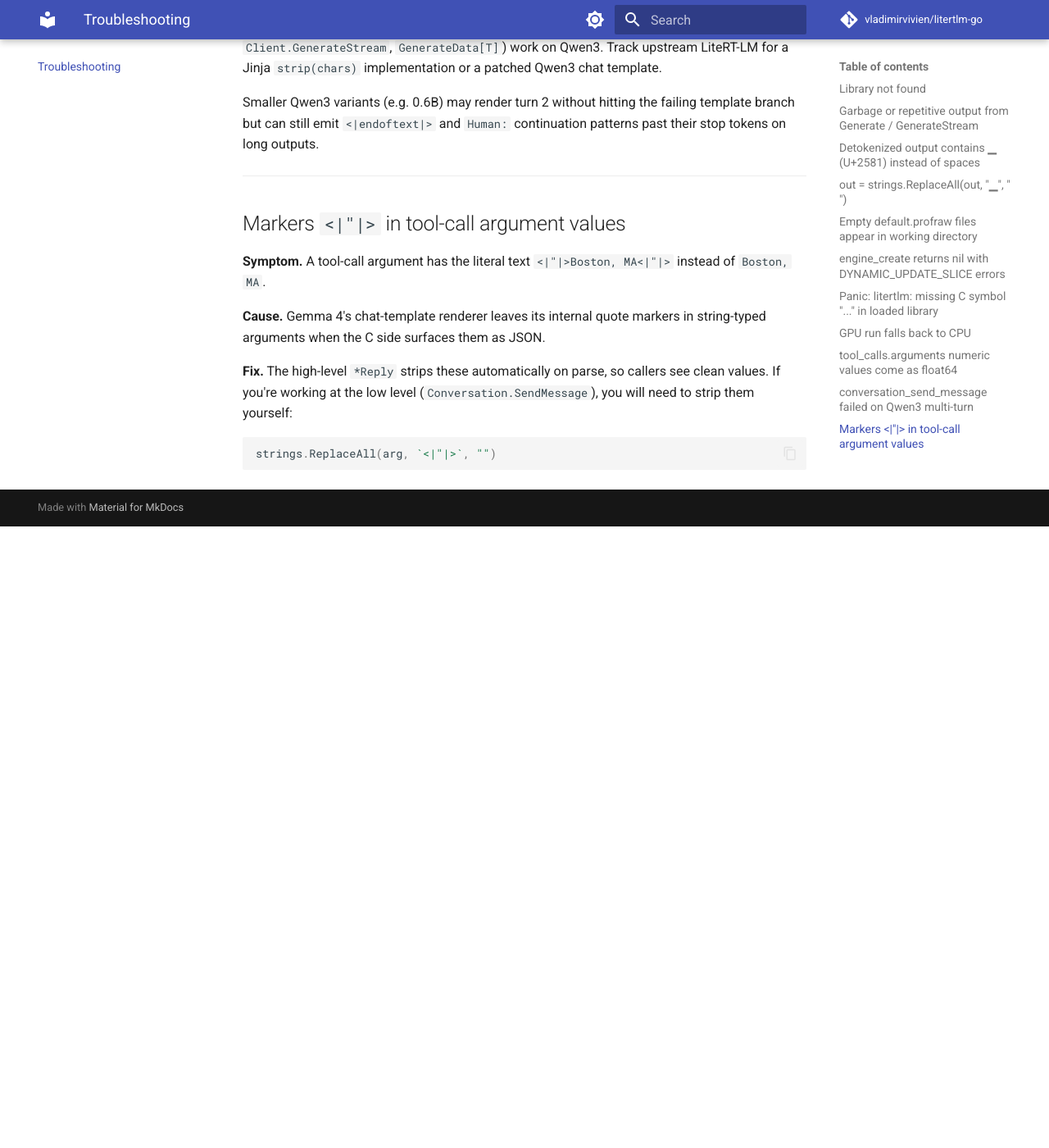
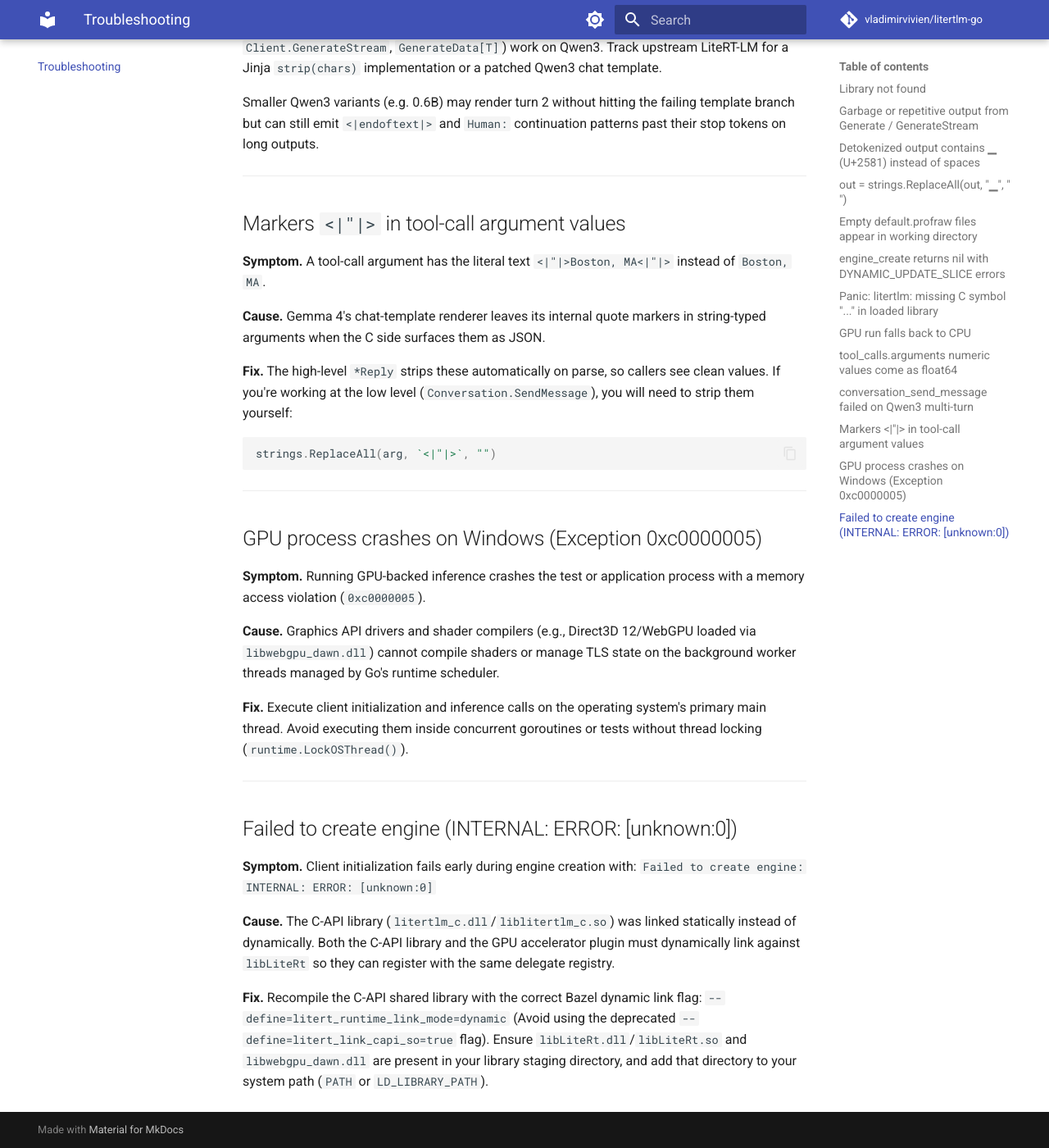
Before and after one commit to vladimirvivien/litertlm-go, an MkDocs documentation site: the page built from docs/troubleshooting.md, in a window 1280 px wide and 1400 px high, scrolled down 4801 px. Shown: the whole window at 82% size. Built offline with MkDocs 1.6.1 and Material for MkDocs 9.7.7, drawn with Linux system fonts in a browser that asks for light colours; comment, search, counter and statistics services are not loaded; before the commit the page ends 5443 px from its top, so only the background shows below that.

````diff
--- a/docs/troubleshooting.md
+++ b/docs/troubleshooting.md
@@ -259,3 +259,27 @@ level (`Conversation.SendMessage`), you will need to strip them yourself:
 ```go
 strings.ReplaceAll(arg, `<|"|>`, "")
 ```
+
+---
+
+## GPU process crashes on Windows (Exception 0xc0000005)
+
+**Symptom.** Running GPU-backed inference crashes the test or application process with a memory access violation (`0xc0000005`).
+
+**Cause.** Graphics API drivers and shader compilers (e.g., Direct3D 12/WebGPU loaded via `libwebgpu_dawn.dll`) cannot compile shaders or manage TLS state on the background worker threads managed by Go's runtime scheduler.
+
+**Fix.** Execute client initialization and inference calls on the operating system's primary main thread. Avoid executing them inside concurrent goroutines or tests without thread locking (`runtime.LockOSThread()`).
+
+---
+
+## Failed to create engine (INTERNAL: ERROR: [unknown:0])
+
+**Symptom.** Client initialization fails early during engine creation with:
+`Failed to create engine: INTERNAL: ERROR: [unknown:0]`
+
+**Cause.** The C-API library (`litertlm_c.dll`/`liblitertlm_c.so`) was linked statically instead of dynamically. Both the C-API library and the GPU accelerator plugin must dynamically link against `libLiteRt` so they can register with the same delegate registry.
+
+**Fix.** Recompile the C-API shared library with the correct Bazel dynamic link flag:
+`--define=litert_runtime_link_mode=dynamic`
+(Avoid using the deprecated `--define=litert_link_capi_so=true` flag).
+Ensure `libLiteRt.dll`/`libLiteRt.so` and `libwebgpu_dawn.dll` are present in your library staging directory, and add that directory to your system path (`PATH` or `LD_LIBRARY_PATH`).
````
Also changed, not shown: LITERTLM-BUILD-WINDOWS.md (+4 -3 lines), LITERTLM-BUILD.md (+23 -3 lines).
